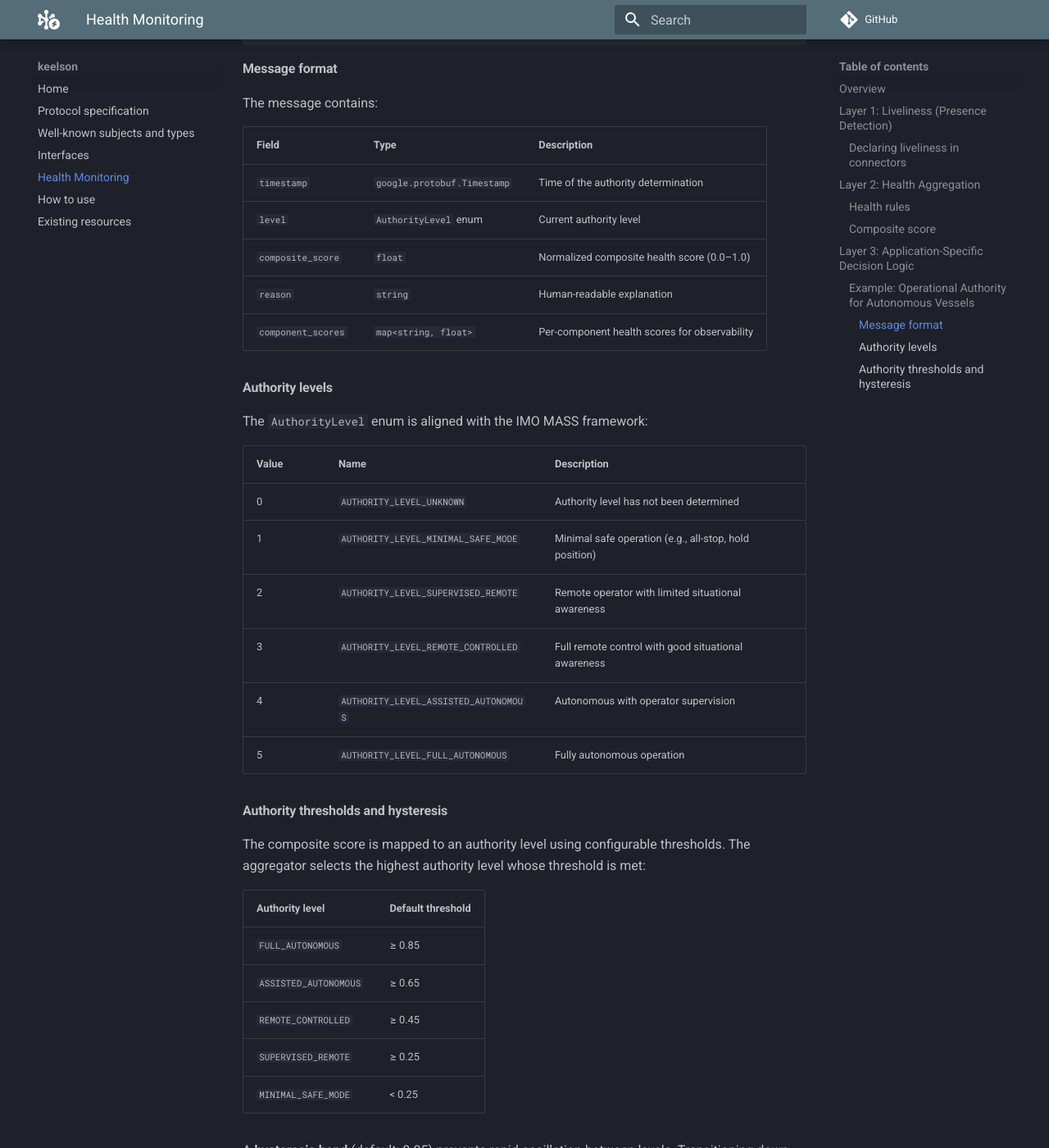
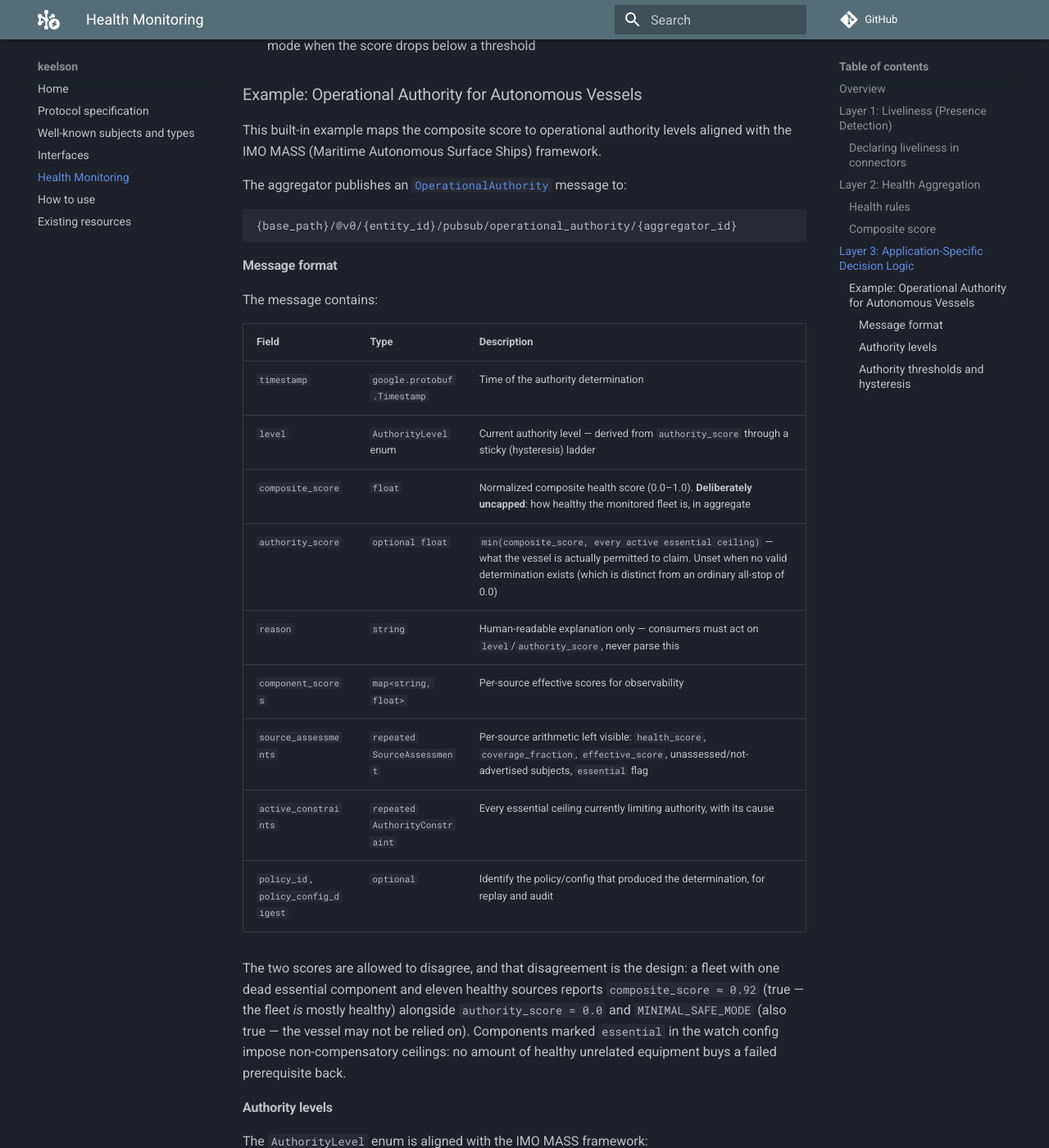
Before and after one commit to RISE-Maritime/keelson, an MkDocs documentation site: the page built from docs/health-monitoring.md, in a window 1280 px wide and 1400 px high, scrolled down 4114 px. Shown: the whole window at 82% size. Built offline with MkDocs 1.6.1 and Material for MkDocs 9.7.7, drawn with Linux system fonts in a browser that asks for light colours; comment, search, counter and statistics services are not loaded; some of the changed text lies outside the part shown.

Commit message:
docs(health): align health-monitoring.md with the implemented aggregation
The doc described a weighted composite (Σ weight × score) that was never
implemented, and predated authority_score entirely. Now documents the real
arithmetic — unweighted mean of health × coverage over participating
sources — the two-score design (composite deliberately uncapped beside a
capped authority_score), essential ceilings, and the full message table
including assessments, constraints and the policy provenance fields.

Co-Authored-By: Claude Fable 5 <noreply@anthropic.com>
Claude-Session: https://claude.ai/code/session_01Ri1vCerHaSoMAcVD14eGGM

````diff
--- a/docs/health-monitoring.md
+++ b/docs/health-monitoring.md
@@ -108,13 +108,25 @@ A component's health score is determined by the worst-performing rule:
 
 ### Composite score
 
-The composite score is the weighted sum of all component scores:
+The composite score is the unweighted mean over all participating sources of
+each source's *effective* score:
 
 ```
-composite_score = Σ (component_weight × component_score)
+effective_score  = health_score × coverage_fraction
+composite_score  = mean(effective_score over participating sources)
 ```
 
-This normalized score is the output of Layer 2. Layer 3 consumers interpret it according to their own domain logic.
+`health_score` is the source's rolled-up health level mapped to a score
+(NOMINAL 1.0, DEGRADED 0.5, everything else 0.0). `coverage_fraction` is the
+share of the source's watched subjects that reached a determinate verdict —
+only UNKNOWN reduces it (a known failure is evidence, not missing evidence),
+and NOT_ADVERTISED subjects leave the denominator entirely, since a watch
+pointed at a subject the source never claims is a fact about the monitor's
+config, not the vessel. Sources whose roll-up is itself NOT_ADVERTISED do not
+participate in the mean at all.
+
+This normalized score is the output of Layer 2. Layer 3 consumers interpret it
+according to their own domain logic.
 
 ## Layer 3: Application-Specific Decision Logic
 
@@ -143,10 +155,22 @@ The message contains:
 | Field | Type | Description |
 |-------|------|-------------|
 | `timestamp` | `google.protobuf.Timestamp` | Time of the authority determination |
-| `level` | `AuthorityLevel` enum | Current authority level |
-| `composite_score` | `float` | Normalized composite health score (0.0–1.0) |
-| `reason` | `string` | Human-readable explanation |
-| `component_scores` | `map<string, float>` | Per-component health scores for observability |
+| `level` | `AuthorityLevel` enum | Current authority level — derived from `authority_score` through a sticky (hysteresis) ladder |
+| `composite_score` | `float` | Normalized composite health score (0.0–1.0). **Deliberately uncapped**: how healthy the monitored fleet is, in aggregate |
+| `authority_score` | `optional float` | `min(composite_score, every active essential ceiling)` — what the vessel is actually permitted to claim. Unset when no valid determination exists (which is distinct from an ordinary all-stop of 0.0) |
+| `reason` | `string` | Human-readable explanation only — consumers must act on `level`/`authority_score`, never parse this |
+| `component_scores` | `map<string, float>` | Per-source effective scores for observability |
+| `source_assessments` | `repeated SourceAssessment` | Per-source arithmetic left visible: `health_score`, `coverage_fraction`, `effective_score`, unassessed/not-advertised subjects, `essential` flag |
+| `active_constraints` | `repeated AuthorityConstraint` | Every essential ceiling currently limiting authority, with its cause |
+| `policy_id`, `policy_config_digest` | `optional` | Identify the policy/config that produced the determination, for replay and audit |
+
+The two scores are allowed to disagree, and that disagreement is the design: a
+fleet with one dead essential component and eleven healthy sources reports
+`composite_score ≈ 0.92` (true — the fleet *is* mostly healthy) alongside
+`authority_score = 0.0` and `MINIMAL_SAFE_MODE` (also true — the vessel may
+not be relied on). Components marked `essential` in the watch config impose
+non-compensatory ceilings: no amount of healthy unrelated equipment buys a
+failed prerequisite back.
 
 #### Authority levels
 
````
